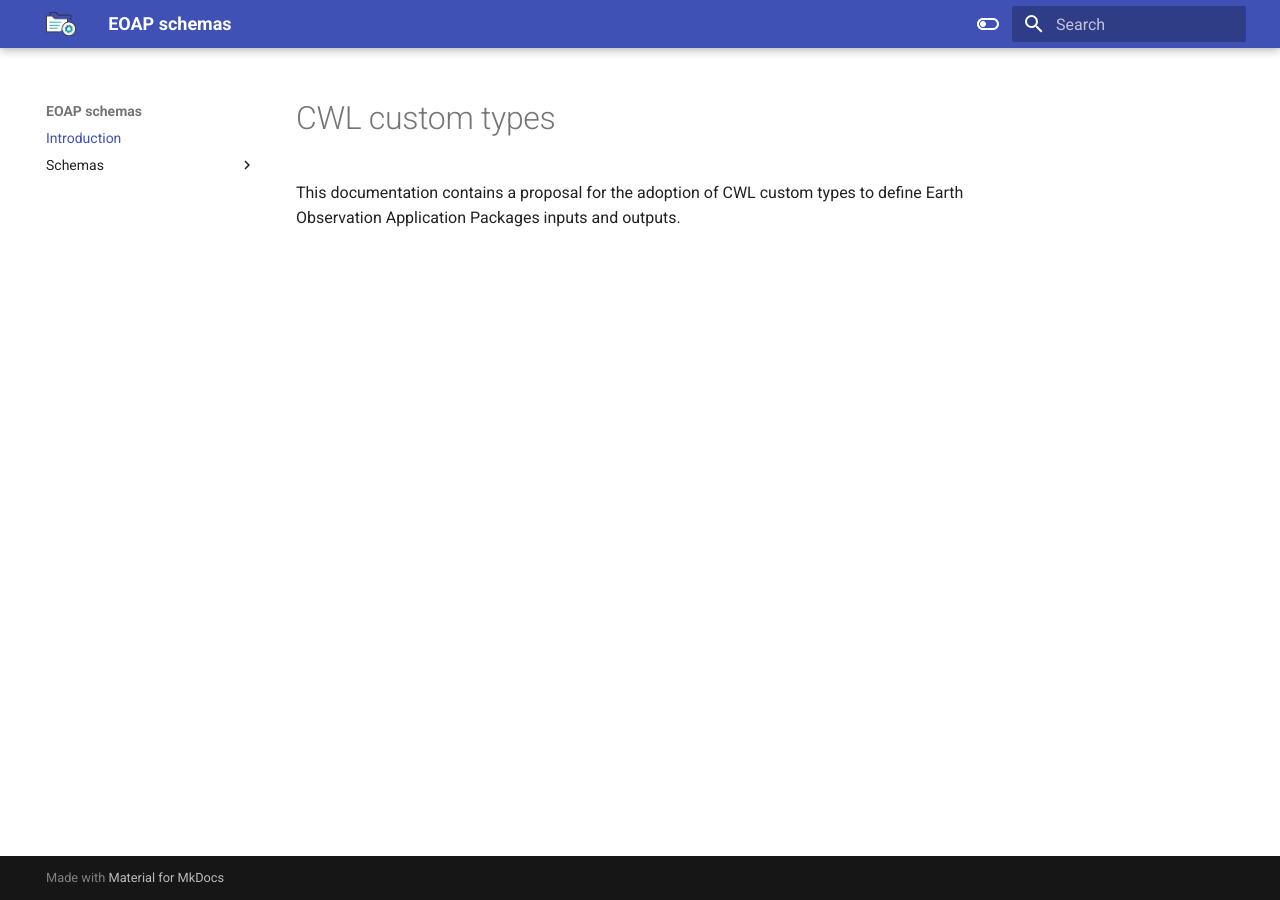
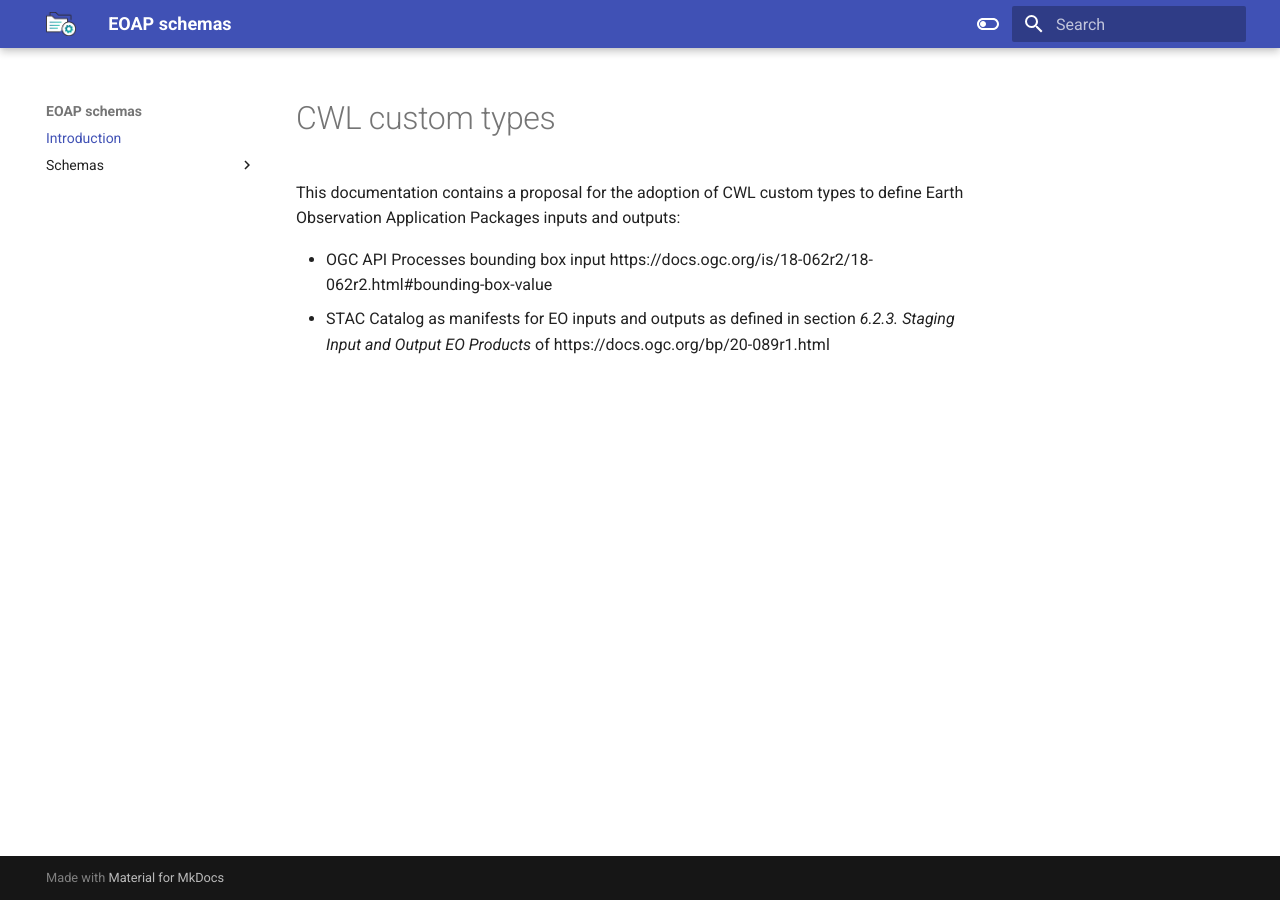
Before and after one commit to eoap/schemas, an MkDocs documentation site: the page built from docs/index.md, in a window 1280 px wide. Built offline with MkDocs 1.6.1 and Material for MkDocs 9.7.7, drawn with Linux system fonts in a browser that asks for light colours.

Commit message:
adds more info in doc

```diff
--- a/docs/index.md
+++ b/docs/index.md
@@ -1,3 +1,6 @@
 # CWL custom types
 
-This documentation contains a proposal for the adoption of CWL custom types to define Earth Observation Application Packages inputs and outputs.
+This documentation contains a proposal for the adoption of CWL custom types to define Earth Observation Application Packages inputs and outputs:
+
+- OGC API Processes bounding box input https://docs.ogc.org/is/18-062r2/18-062r2.html#bounding-box-value
+- STAC Catalog as manifests for EO inputs and outputs as defined in section _6.2.3. Staging Input and Output EO Products_ of https://docs.ogc.org/bp/20-089r1.html
```
